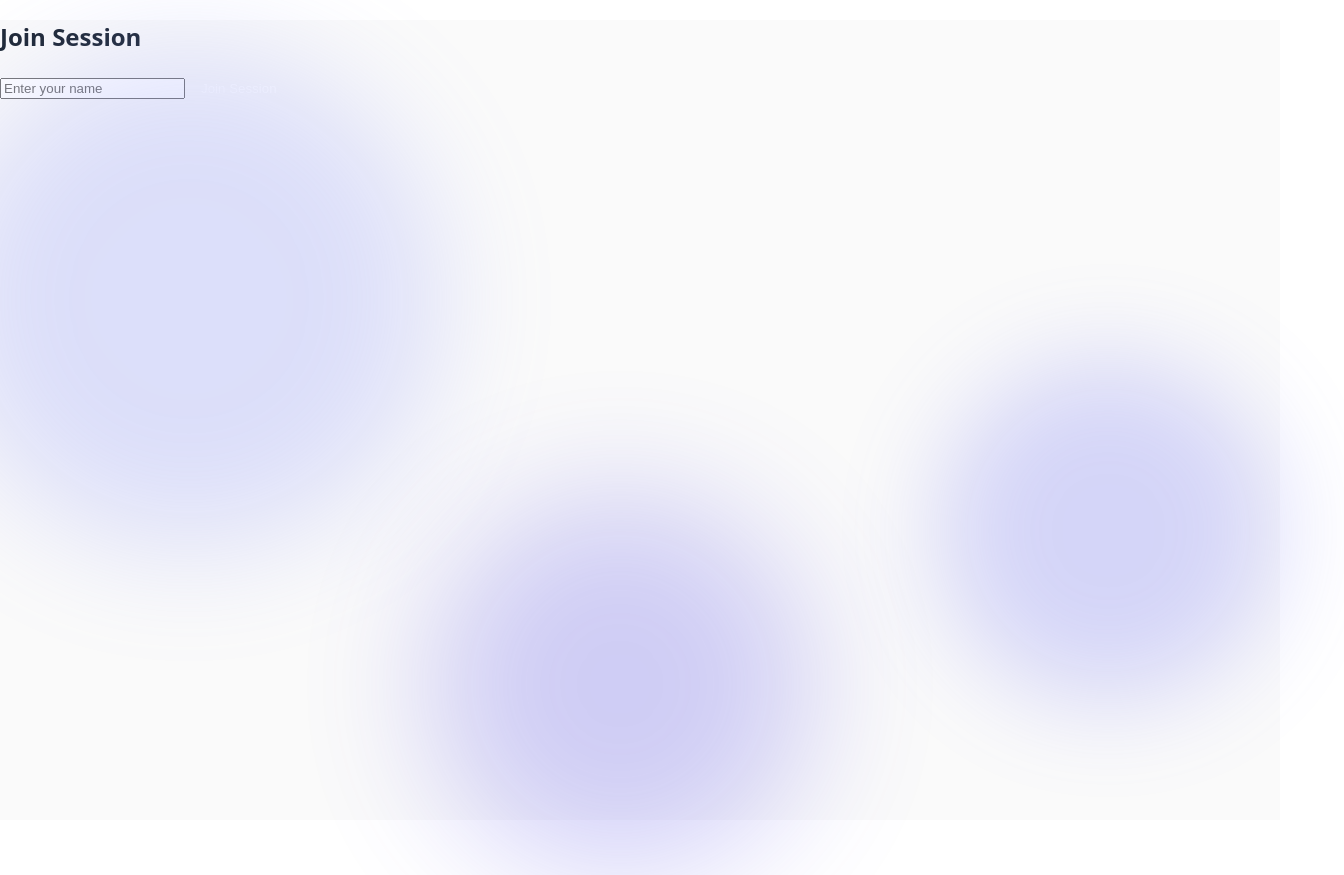
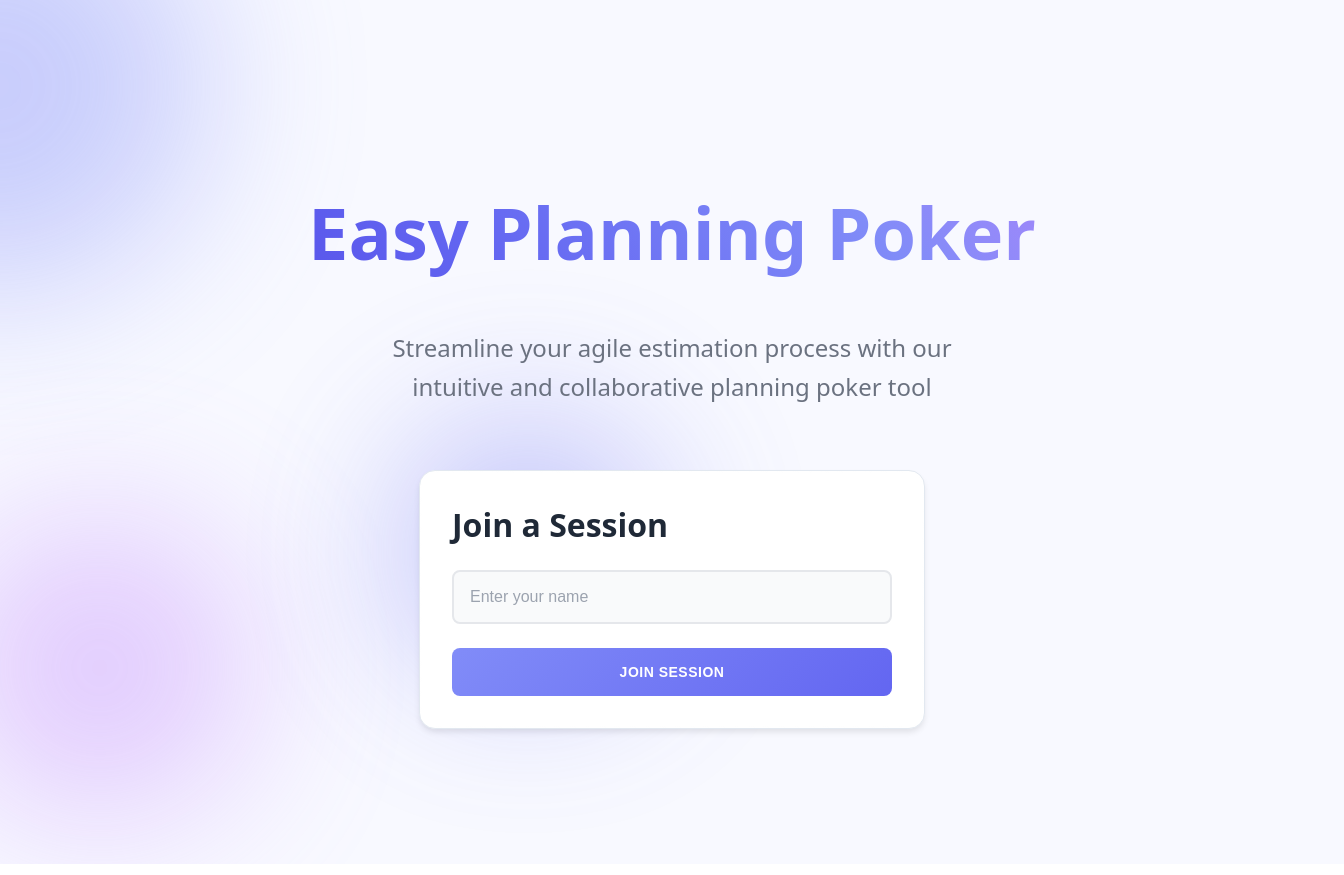
Before and after one commit to thomasdqr/easyplanitpoker, a React (Vite) app: page /session/1/join in a window 1280 px wide. Shown: the whole page, 1344 px wide, since content can reach past the window. Built offline with nearby package versions, Linux system fonts and the light colour scheme.

Commit message:
Better home and join

```diff
--- a/src/components/common/Button.css
+++ b/src/components/common/Button.css
@@ -26,7 +26,7 @@
 
 .custom-button.lg {
   padding: var(--spacing-md) var(--spacing-lg);
-  font-size: 1.125rem;
+  font-size: 0.875rem;
   height: 48px;
 }
 
--- a/src/pages/Home.tsx
+++ b/src/pages/Home.tsx
@@ -78,7 +78,7 @@ export default function Home() {
       </div>
 
       <div className="hero-section">
-        <h1 className="hero-title">Planning Poker</h1>
+        <h1 className="hero-title">Easy Planning Poker</h1>
         <p className="hero-subtitle">
           Streamline your agile estimation process with our intuitive and collaborative planning poker tool
         </p>
--- a/src/pages/JoinSession.tsx
+++ b/src/pages/JoinSession.tsx
@@ -1,9 +1,12 @@
 import { useState } from 'react';
 import { useParams, useNavigate } from 'react-router-dom';
-import { doc, updateDoc, getDoc } from 'firebase/firestore';
+import { motion } from 'framer-motion';
+import { doc, getDoc, updateDoc } from 'firebase/firestore';
 import { db } from '../services/firebase';
+import { Session, Participant } from '../types';
 import { v4 as uuidv4 } from 'uuid';
-import type { Session } from '../types';
+import Button from '../components/common/Button';
+import '../styles/pages/JoinSession.css';
 
 export default function JoinSession() {
   const { sessionId } = useParams();
@@ -30,17 +33,16 @@ export default function JoinSession() {
       const sessionData = sessionSnap.data() as Session;
       const newParticipantId = uuidv4();
 
+      const newParticipant: Participant = {
+        id: newParticipantId,
+        name: name.trim(),
+        isPM: false,
+        currentVote: null,
+        connected: true
+      };
+
       await updateDoc(sessionRef, {
-        participants: [
-          ...sessionData.participants,
-          {
-            id: newParticipantId,
-            name: name.trim(),
-            isPM: false,
-            currentVote: null,
-            connected: true
-          }
-        ]
+        participants: [...sessionData.participants, newParticipant]
       });
 
       navigate(`/session/${sessionId}`, { state: { participantId: newParticipantId } });
@@ -52,15 +54,32 @@ export default function JoinSession() {
   };
 
   return (
-    <div className="join-session-container">
+    <div className="join-container">
       <div className="background-dots">
-        <div className="dot dot-1" />
-        <div className="dot dot-2" />
-        <div className="dot dot-3" />
+        {[...Array(3)].map((_, i) => (
+          <div key={i} className={`dot dot-${i + 1}`} />
+        ))}
       </div>
-      <div className="join-dialog">
-        <h2>Join Session</h2>
-        {error && <div className="error-message">{error}</div>}
+
+      <div className="hero-section">
+        <h1 className="hero-title">Easy Planning Poker</h1>
+        <p className="hero-subtitle">
+          Streamline your agile estimation process with our intuitive and collaborative planning poker tool
+        </p>
+      </div>
+
+      <motion.div
+        className="content-wrapper"
+        initial={{ opacity: 0, y: 20 }}
+        animate={{ opacity: 1, y: 0 }}
+        transition={{ duration: 0.8, ease: "easeOut" }}
+      >
+        <h1>Join a Session</h1>
+        {error && (
+          <div className="error-message">
+            {error}
+          </div>
+        )}
         <form onSubmit={handleJoin}>
           <input
             type="text"
@@ -70,11 +89,17 @@ export default function JoinSession() {
             required
             disabled={loading}
           />
-          <button type="submit" disabled={loading}>
-            {loading ? 'Joining...' : 'Join Session'}
-          </button>
+          <Button
+            type="submit"
+            size="lg"
+            variant="primary"
+            fullWidth
+            disabled={loading}
+          >
+            {loading ? 'Joining Session...' : 'Join Session'}
+          </Button>
         </form>
-      </div>
+      </motion.div>
     </div>
   );
 }
--- a/src/styles/pages/Home.css
+++ b/src/styles/pages/Home.css
@@ -63,13 +63,17 @@
 }
 
 .hero-section {
-  text-align: center;
+  display: flex;
+  flex-direction: column;
+  align-items: center;
+  justify-content: center;
   margin-bottom: var(--spacing-xl);
   position: relative;
   z-index: 2;
 }
 
 .hero-title {
+  text-align: center;
   font-size: 4.5rem;
   font-weight: 800;
   background: linear-gradient(
@@ -95,6 +99,7 @@
 }
 
 .hero-subtitle {
+  text-align: center;
   font-size: 1.5rem;
   color: #6b7280;
   margin-bottom: var(--spacing-xl);
--- a/src/styles/pages/JoinSession.css
+++ b/src/styles/pages/JoinSession.css
@@ -1,134 +1,180 @@
-.join-session-container {
-  height: 100vh;
+.join-container {
+  min-height: 100vh;
   width: 100%;
   display: flex;
   flex-direction: column;
   align-items: center;
   justify-content: center;
-  padding: var(--spacing-lg);
+  padding: var(--spacing-xl);
   background: #f8f9ff;
   position: relative;
   overflow: hidden;
 }
 
-.join-dialog {
-  background: white;
-  border-radius: var(--border-radius-lg);
-  padding: var(--spacing-xl);
-  width: 100%;
-  max-width: 500px;
-  box-shadow: 0 4px 6px -1px rgba(0, 0, 0, 0.05);
+.hero-section {
+  display: flex;
+  flex-direction: column;
+  align-items: center;
+  justify-content: center;
+  margin-bottom: var(--spacing-xl);
   position: relative;
   z-index: 2;
-  animation: fadeInUp 0.8s ease forwards;
 }
 
-.join-dialog h2 {
-  font-size: 2rem;
+.hero-title {
+  text-align: center;
+  font-size: 4.5rem;
   font-weight: 800;
-  background: linear-gradient(45deg, #4f46e5, #6366f1, #818cf8);
+  background: linear-gradient(
+    45deg,
+    #4f46e5,
+    #6366f1,
+    #818cf8,
+    #c084fc,
+    #8b5cf6,
+    #6366f1,
+    #4f46e5
+  );
+  background-size: 300% 300%;
+  -webkit-background-clip: text;
   background-clip: text;
-  -webkit-background-clip: text;
   -webkit-text-fill-color: transparent;
-  margin: 0 0 var(--spacing-xl) 0;
-  text-align: center;
+  margin-bottom: var(--spacing-lg);
+  opacity: 0;
+  transform: translateY(20px);
+  animation:
+    fadeInUp 0.8s ease forwards,
+    titleGradient 5s ease-in-out infinite;
 }
 
-.join-dialog form {
+.hero-subtitle {
+  text-align: center;
+  font-size: 1.5rem;
+  color: #6b7280;
+  margin-bottom: var(--spacing-xl);
+  max-width: 600px;
+  line-height: 1.6;
+  opacity: 0;
+  transform: translateY(20px);
+  animation: fadeInUp 0.8s ease forwards 0.2s;
+}
+
+.content-wrapper {
+  width: 100%;
+  max-width: 440px;
+  background: white;
+  padding: var(--spacing-xl);
+  border-radius: var(--border-radius-lg);
+  box-shadow: 0 4px 6px -1px rgba(0, 0, 0, 0.1);
+  border: 1px solid var(--border-color);
+  position: relative;
+  z-index: 2;
+}
+
+.content-wrapper h1 {
+  font-size: 2rem;
+  font-weight: 700;
+  color: var(--text-color);
+  margin-bottom: var(--spacing-lg);
+}
+
+form {
   display: flex;
   flex-direction: column;
   gap: var(--spacing-lg);
 }
 
-.join-dialog input {
+form input {
   padding: var(--spacing-md);
-  background: #f9fafb;
-  border: 2px solid #e5e7eb;
+  border: 1px solid var(--border-color);
   border-radius: var(--border-radius-md);
-  color: #374151;
   font-size: 1rem;
-  transition: all 0.2s ease;
+  background: var(--card-background);
+  color: var(--text-color);
+  transition: all var(--transition-fast);
 }
 
-.join-dialog input:focus {
+form input:focus {
   outline: none;
   border-color: #818cf8;
-  background: white;
   box-shadow: 0 0 0 3px rgba(129, 140, 248, 0.1);
 }
 
-.join-dialog button {
-  padding: var(--spacing-md);
-  background: var(--accent-gradient);
-  color: white;
-  border: none;
-  border-radius: var(--border-radius-md);
-  font-weight: 600;
-  cursor: pointer;
-  transition: all 0.3s ease;
-  text-transform: uppercase;
-  letter-spacing: 0.5px;
-}
-
-.join-dialog button:hover:not(:disabled) {
-  transform: translateY(-2px);
-  filter: brightness(1.05);
-  box-shadow: 0 4px 12px rgba(99, 102, 241, 0.2);
-}
-
 .error-message {
-  color: rgb(239, 68, 68);
-  background: rgba(239, 68, 68, 0.1);
+  color: #ef4444;
+  background: #fef2f2;
+  border: 1px solid #fecaca;
   padding: var(--spacing-md);
   border-radius: var(--border-radius-md);
   margin-bottom: var(--spacing-md);
   text-align: center;
+  font-weight: 500;
 }
 
-/* Copy the background dots styles and animations from Home.css */
 .background-dots {
   position: absolute;
   top: 0;
   left: 0;
   right: 0;
   bottom: 0;
+  overflow: hidden;
   pointer-events: none;
 }
 
 .dot {
   position: absolute;
   border-radius: 50%;
-  filter: blur(60px);
-  opacity: 0.25;
-  transition: transform 0.8s cubic-bezier(0.34, 1.56, 0.64, 1);
-  will-change: transform;
+  filter: blur(80px);
+  opacity: 0.4;
+  animation: float 8s ease-in-out infinite;
 }
 
 .dot-1 {
-  width: 500px;
-  height: 500px;
+  width: 400px;
+  height: 400px;
   background: #818cf8;
-  top: -15%;
-  left: -15%;
-  animation: floatDot1 15s ease-in-out infinite;
+  top: -100px;
+  right: -100px;
+  animation-delay: 0s;
 }
 
 .dot-2 {
-  width: 400px;
-  height: 400px;
-  background: #6366f1;
-  top: 60%;
-  right: -10%;
-  animation: floatDot2 12s ease-in-out infinite;
+  width: 300px;
+  height: 300px;
+  background: #c084fc;
+  bottom: -50px;
+  left: -50px;
+  animation-delay: -2s;
 }
 
 .dot-3 {
-  width: 350px;
-  height: 350px;
-  background: #4f46e5;
-  bottom: -15%;
-  left: 30%;
-  animation: floatDot3 18s ease-in-out infinite;
+  width: 250px;
+  height: 250px;
+  background: #6366f1;
+  top: 50%;
+  right: 25%;
+  animation-delay: -4s;
+}
+
+@keyframes float {
+  0%, 100% {
+    transform: translateY(0) scale(1);
+  }
+  50% {
+    transform: translateY(-20px) scale(1.05);
+  }
+}
+
+@keyframes titleGradient {
+  0% {
+    background-position: 0% 50%;
+  }
+  50% {
+    background-position: 100% 50%;
+  }
+  100% {
+    background-position: 0% 50%;
+  }
 }
 
 @keyframes fadeInUp {
```
